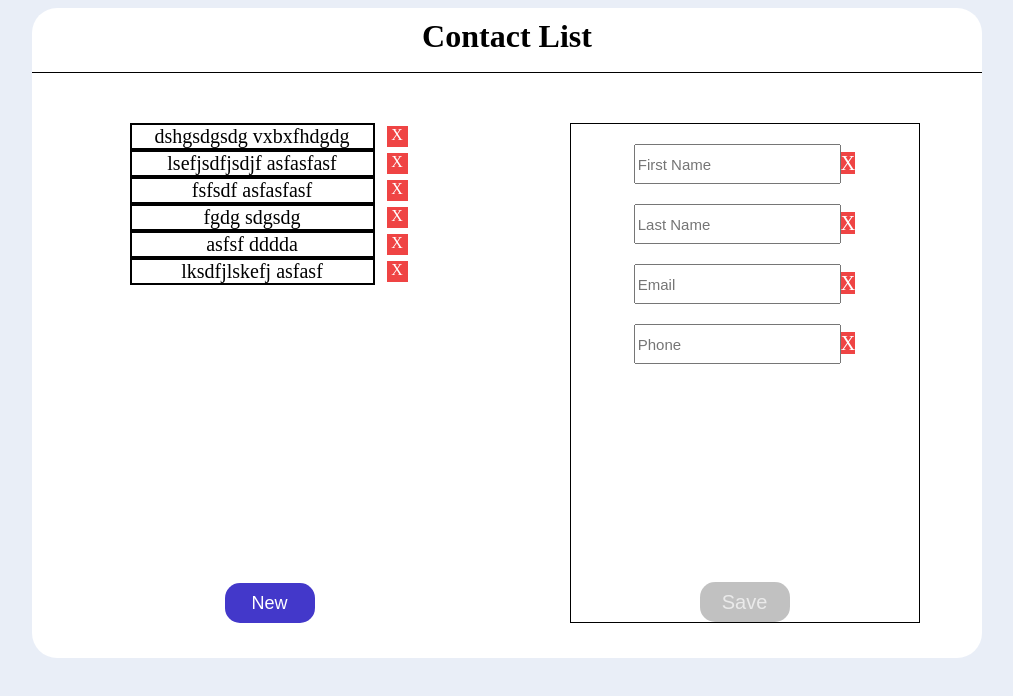
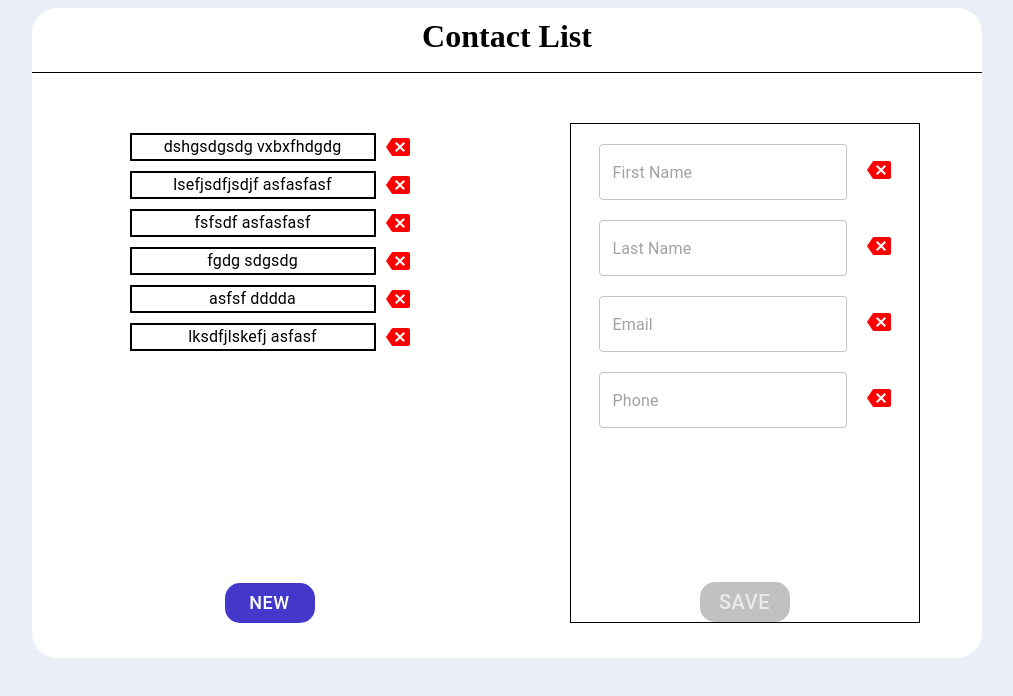
Before and after one commit to Yarik2007-prog/Contact-list, a React (Vite) app: page / in a window 1280 px wide. Shown: the top 696 px of the page, without its empty margins (133-1146 px from the left). Built offline with nearby package versions, Linux system fonts and the light colour scheme; data requests are answered from the project's data file.

Commit message:
Add MUI in project

```diff
--- a/package.json
+++ b/package.json
@@ -11,6 +11,10 @@
     "start": "json-server -w db.json -p 5000"
   },
   "dependencies": {
+    "@emotion/react": "^11.14.0",
+    "@emotion/styled": "^11.14.1",
+    "@mui/icons-material": "^9.5.0",
+    "@mui/material": "^9.5.0",
     "@redux-devtools/extension": "^4.0.0",
     "@reduxjs/toolkit": "^2.13.0",
     "axios": "^1.20.0",
--- a/src/components/ContactForm/ContactForm.css
+++ b/src/components/ContactForm/ContactForm.css
@@ -15,6 +15,11 @@
   opacity: 0.6;
 }
 
+#save:hover {
+  background-color: #0e815a;
+  color: #ffffff;
+}
+
 #delete {
   background-color: var(--deleteBtn);
   color: #ffffff;
@@ -23,6 +28,12 @@
   font-size: 20px;
   width: 90px;
   height: 40px;
+  margin-left: 50px;
+}
+
+#delete:hover {
+  background-color: #ab2c2c;
+  color: #ffffff;
 }
 
 #contact-form {
@@ -36,22 +47,12 @@
 
 .clear {
   cursor: pointer;
-  background-color: var(--deleteBtn);
-  color: #ffffff;
+  margin-left: 20px;
   font-size: 20px;
+  color: red;
+  margin-top: 14px;
 }
 
 .contact-info {
   margin-top: 20px;
 }
-
-.text-field {
-  height: 40px;
-  font-size: 15px;
-}
-
-.error {
-  color: red;
-  font-size: 0.8em;
-  margin: 150 auto;
-}
--- a/src/components/ContactForm/ContactForm.jsx
+++ b/src/components/ContactForm/ContactForm.jsx
@@ -1,5 +1,7 @@
-// import { useEffect, useState } from "react";
-import { ErrorMessage, Field, Form, Formik } from "formik";
+import BackspaceIcon from "@mui/icons-material/Backspace";
+import Button from "@mui/material/Button";
+import TextField from "@mui/material/TextField";
+import {  Field, Form, Formik } from "formik";
 import { useDispatch, useSelector } from "react-redux";
 import * as Yup from "yup";
 
@@ -26,94 +28,88 @@ export function ContactForm() {
     phone: Yup.string().matches(/^\+?[0-9]{10,15}$/, "Invalid phone number"),
   });
 
-  const renderForm = ({ isValid, setFieldValue }) => {
+  const renderForm = ({ isValid, setFieldValue, errors, touched }) => {
     return (
       <Form id="contact-form">
         <div className="form-container">
           <div className="contact-info">
             <Field
+              as={TextField}
               type="text"
               className="text-field"
               placeholder="First Name"
               name="firstName"
+              error={Boolean(touched.firstName && errors.firstName)}
+              helperText={touched.firstName && errors.firstName}
             />
 
-            <span
+            <BackspaceIcon
               className="clear"
               onClick={() => setFieldValue("firstName", "")}
-            >
-              X
-            </span>
-
-            <ErrorMessage name="firstName">
-              {(msg) => <div className="error">{msg}</div>}
-            </ErrorMessage>
+            />
           </div>
 
           <div className="contact-info">
             <Field
+              as={TextField}
               type="text"
               className="text-field"
               placeholder="Last Name"
               name="lastName"
+              error={Boolean(touched.lastName && errors.lastName)}
+              helperText={touched.lastName && errors.lastName}
             />
 
-            <span
+            <BackspaceIcon
               className="clear"
               onClick={() => setFieldValue("lastName", "")}
-            >
-              X
-            </span>
-
-            <ErrorMessage name="lastName">
-              {(msg) => <div className="error">{msg}</div>}
-            </ErrorMessage>
+            />
           </div>
 
           <div className="contact-info">
             <Field
+              as={TextField}
               type="email"
               className="text-field"
               placeholder="Email"
               name="email"
+              error={Boolean(touched.email && errors.email)}
+              helperText={touched.email && errors.email}
             />
 
-            <span className="clear" onClick={() => setFieldValue("email", "")}>
-              X
-            </span>
-
-            <ErrorMessage name="email">
-              {(msg) => <div className="error">{msg}</div>}
-            </ErrorMessage>
+            <BackspaceIcon
+              className="clear"
+              onClick={() => setFieldValue("email", "")}
+            />
           </div>
 
           <div className="contact-info">
             <Field
+              as={TextField}
               type="text"
               className="text-field"
               placeholder="Phone"
               name="phone"
+              error={Boolean(touched.phone && errors.phone)}
+              helperText={touched.phone && errors.phone}
             />
 
-            <span className="clear" onClick={() => setFieldValue("phone", "")}>
-              X
-            </span>
-
-            <ErrorMessage name="phone">
-              {(msg) => <div className="error">{msg}</div>}
-            </ErrorMessage>
+            <BackspaceIcon
+              className="clear"
+              onClick={() => setFieldValue("phone", "")}
+            />
           </div>
         </div>
 
         <div className="btns">
-          <button id="save" type="submit" disabled={!isValid}>
+          <Button id="save" type="submit" disabled={!isValid}>
             Save
-          </button>
+          </Button>
 
           {contactEdit.id && (
-            <button id="delete" type="button" onClick={onContactDelete}>
+            <Button id="delete" type="button" onClick={onContactDelete}>
               Delete
-            </button>
+            </Button>
           )}
         </div>
       </Form>
--- a/src/components/ContactList/ContactList.css
+++ b/src/components/ContactList/ContactList.css
@@ -20,3 +20,8 @@
     width: 90px;
     height: 40px;
 }
+
+#new:hover{
+   background-color: #342b95;
+   color: #FFFFFF;
+}
--- a/src/components/ContactList/ContactList.jsx
+++ b/src/components/ContactList/ContactList.jsx
@@ -1,5 +1,6 @@
 import { useEffect } from "react";
 
+import Button from "@mui/material/Button";
 import { useDispatch, useSelector } from "react-redux";
 
 import {
@@ -34,9 +35,9 @@ export function ContactList() {
           );
         })}
       </div>
-      <button id="new" onClick={() => dispatch(createEmptyContact())}>
+      <Button id="new" onClick={() => dispatch(createEmptyContact())}>
         New
-      </button>
+      </Button>
     </div>
   );
 }
--- a/src/components/ContactListItem/ContactListItem.css
+++ b/src/components/ContactListItem/ContactListItem.css
@@ -3,6 +3,7 @@
   justify-content: space-between;
   align-items: center;
   gap: 10px;
+  margin-top: 10px;
 }
 
 .content {
@@ -14,11 +15,9 @@
 
 .delete-btn {
   text-align: center;
-  border: 2px solid;
+  color: red;
   width: 25px;
   height: 25px;
-  background-color: var(--deleteBtn);
-  color: #ffffff;
 }
 
 .delete-btn {
--- a/src/components/ContactListItem/ContactListItem.jsx
+++ b/src/components/ContactListItem/ContactListItem.jsx
@@ -1,3 +1,5 @@
+import BackspaceIcon from "@mui/icons-material/Backspace";
+import Typography from "@mui/material/Typography";
 import { useDispatch } from "react-redux";
 
 import { delContact, setCurrentContact } from "../../store/slices/contactSlice";
@@ -20,12 +22,10 @@ export function ContactListItem({ contact }) {
 
   return (
     <div className="contact-item">
-      <p className="content" onDoubleClick={onContactEdit}>
+      <Typography className="content" onDoubleClick={onContactEdit}>
         {contact.firstName} {contact.lastName}
-      </p>
-      <span className="delete-btn" onClick={onContacteDelete}>
-        X
-      </span>
+      </Typography>
+      <BackspaceIcon className="delete-btn" onClick={onContacteDelete}/>
     </div>
   );
 }
```
Also changed, not shown: 2 other files (tests, documents, lock files or other folders).
